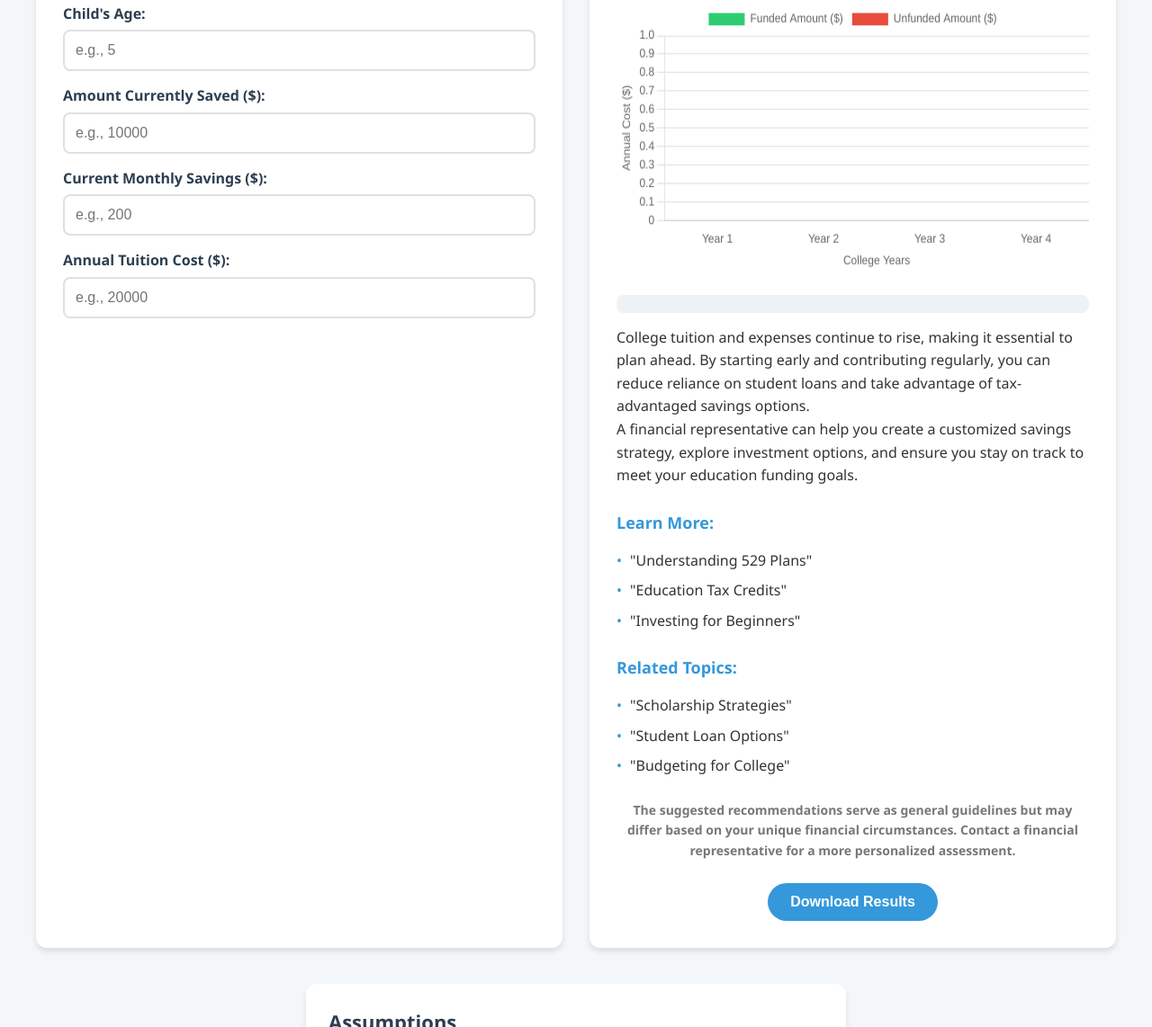
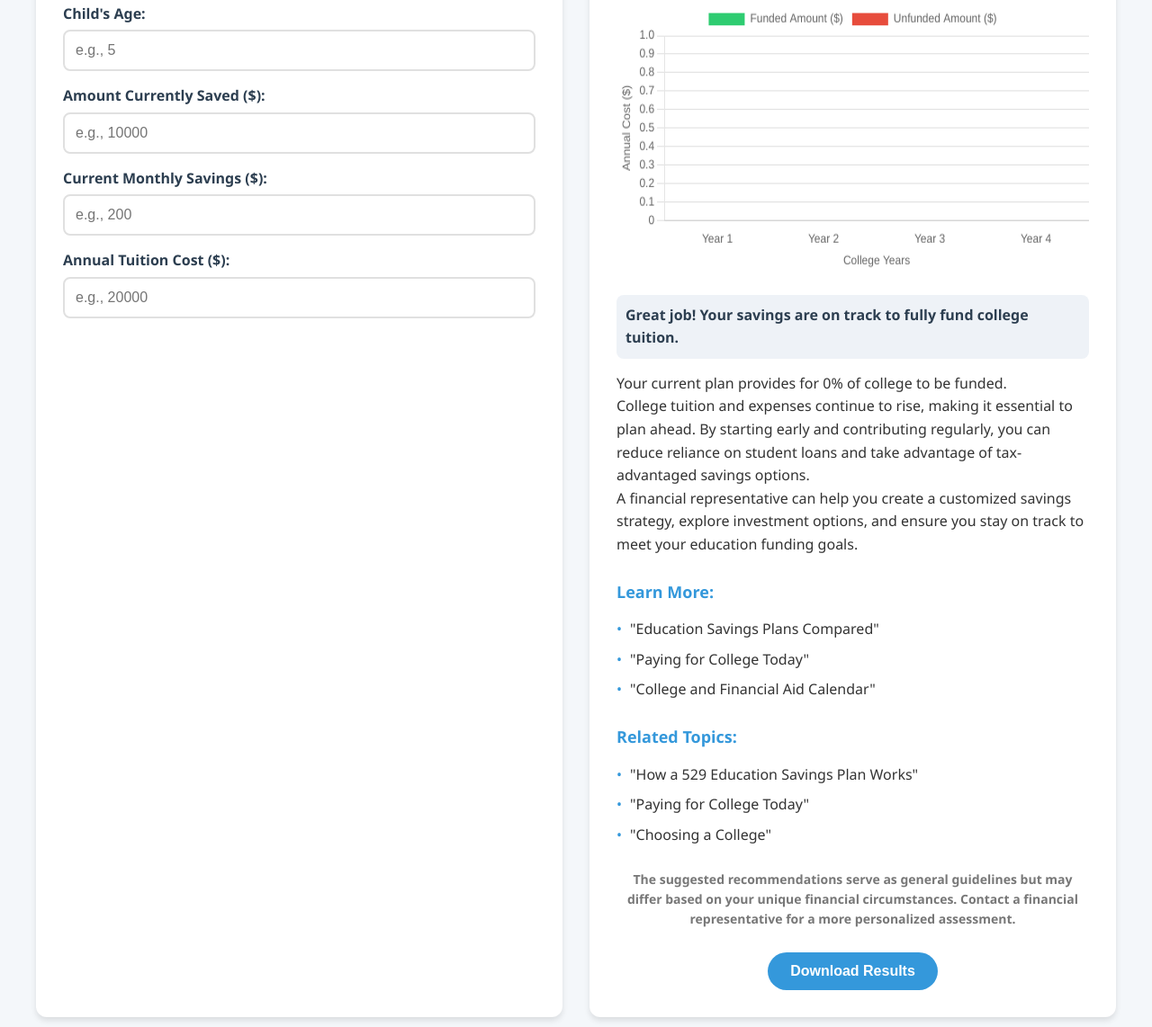
Before and after one commit to jasonmangold/question3, a plain HTML site: page index.html in a window 1280 px wide. Shown: the part 345-1487 px from the top of the page at 90% size. Drawn offline with nearby package versions, Linux system fonts and the light colour scheme.

Commit message:
Update index.html

```diff
--- a/index.html
+++ b/index.html
@@ -339,23 +339,15 @@
 
                 <div class="learn-more">
                     <h3>Learn More:</h3>
-                    <div class="report-list">
-                        <p>"Understanding 529 Plans"</p>
-                        <p>"Education Tax Credits"</p>
-                        <p>"Investing for Beginners"</p>
-                    </div>
+                    <div class="report-list" id="learnMoreReports"></div>
                 </div>
 
                 <div class="related-topics">
                     <h3>Related Topics:</h3>
-                    <div class="report-list">
-                        <p>"Scholarship Strategies"</p>
-                        <p>"Student Loan Options"</p>
-                        <p>"Budgeting for College"</p>
-                    </div>
+                    <div class="report-list" id="relatedTopicsReports"></div>
                 </div>
 
-                <p class="disclaimer">The suggested recommendations serve as general guidelines but may differ based on your unique financial circumstances.  Contact a financial representative for a more personalized assessment.</p>
+                <p class="disclaimer">The suggested recommendations serve as general guidelines but may differ based on your unique financial circumstances. Contact a financial representative for a more personalized assessment.</p>
                 <button class="download-button" onclick="downloadPDF()">Download Results</button>
             </div>
         </div>
@@ -379,6 +371,8 @@
         const resultMessage = document.getElementById('resultMessage');
         const fundingPercentage = document.getElementById('fundingPercentage');
         const chartCanvas = document.getElementById('fundingChart');
+        const learnMoreReports = document.getElementById('learnMoreReports');
+        const relatedTopicsReports = document.getElementById('relatedTopicsReports');
 
         const ctx = chartCanvas.getContext('2d');
         const fundingChart = new Chart(ctx, {
@@ -422,6 +416,60 @@
             }
         });
 
+        const allReports = [
+            "Planning for Kids Going to College",
+            "Choosing a College",
+            "College and Financial Aid Calendar",
+            "Paying for College Today",
+            "Ways to Pay for College",
+            "Education Savings Plans Compared",
+            "How a 529 Education Savings Plan Works",
+            "Saving for College",
+            "Ways to Save for College"
+        ];
+
+        function shuffleArray(array) {
+            for (let i = array.length - 1; i > 0; i--) {
+                const j = Math.floor(Math.random() * (i + 1));
+                [array[i], array[j]] = [array[j], array[i]];
+            }
+            return array;
+        }
+
+        function updateReports(childAge, percentageFunded) {
+            let availableReports = [...allReports];
+
+            // Filter reports based on rules
+            if (childAge > 15) {
+                availableReports = availableReports.filter(report =>
+                    !["Education Savings Plans Compared",
+                      "How a 529 Education Savings Plan Works",
+                      "Saving for College",
+                      "Ways to Save for College"].includes(report)
+                );
+            }
+
+            let filteredReports = [];
+            if (childAge >= 16) {
+                filteredReports.push("Planning for Kids Going to College");
+                if (percentageFunded <= 70) {
+                    filteredReports.push("College and Financial Aid Calendar");
+                    filteredReports.push("Paying for College Today");
+                }
+            }
+
+            // Remove filtered reports from availableReports to avoid duplicates
+            availableReports = availableReports.filter(report => !filteredReports.includes(report));
+
+            // Randomly select remaining reports
+            const randomReports = shuffleArray(availableReports).slice(0, 3 - filteredReports.length);
+            const learnMoreList = [...filteredReports, ...randomReports];
+
+            // Display reports
+            learnMoreReports.innerHTML = learnMoreList.map(report => `<p>"${report}"</p>`).join('');
+            relatedTopicsReports.innerHTML = shuffleArray(availableReports).slice(0, 3).map(report => `<p>"${report}"</p>`).join('');
+        }
+
         function updateChart() {
             const childAge = parseFloat(childAgeInput.value) || 0;
             const currentSavings = parseFloat(currentSavingsInput.value) || 0;
@@ -440,6 +488,7 @@
                 fundingChart.data.datasets[0].data = [0, 0, 0, 0];
                 fundingChart.data.datasets[1].data = [0, 0, 0, 0];
                 fundingChart.update();
+                updateReports(childAge, 0);
                 return;
             }
 
@@ -492,10 +541,13 @@ resultMessage.textContent = totalFunded >= totalTuitionNeeded ?
             // Update the advice text based on conditions
             const adviceText = document.querySelector('.results-text p:nth-child(3)');
             if (childAge >= 16 && percentageFunded < 70) {
-            adviceText.textContent = "With college approaching and current savings not covering the tuition costs, it may be time to explore student loan options to bridge the gap. Consider researching federal and private loans to supplement your funding strategy.";
+                adviceText.textContent = "With college approaching and current savings covering less than 70% of costs, it may be time to explore student loan options to bridge the gap. Consider researching federal and private loans to supplement your funding strategy.";
             } else {
                 adviceText.textContent = "College tuition and expenses continue to rise, making it essential to plan ahead. By starting early and contributing regularly, you can reduce reliance on student loans and take advantage of tax-advantaged savings options.";
             }
+
+            // Update reports
+            updateReports(childAge, percentageFunded);
 
             window.currentResults = {
                 childAge, currentSavings, monthlySavings, annualTuition,
@@ -539,7 +591,7 @@ resultMessage.textContent = totalFunded >= totalTuitionNeeded ?
                     <p><strong>School Starts:</strong> Age 18</p>
                     <p><strong>Duration:</strong> 4 Years</p>
                 </div>
-            <p class="pdf-disclaimer">The suggested recommendations serve as general guidelines but may differ based on your unique financial circumstances.  Contact a financial representative for a more personalized assessment.</p>
+                <p class="pdf-disclaimer">The suggested recommendations serve as general guidelines but may differ based on your unique financial circumstances. Contact a financial representative for a more personalized assessment.</p>
             `;
 
             const opt = {
@@ -556,6 +608,9 @@ resultMessage.textContent = totalFunded >= totalTuitionNeeded ?
         [childAgeInput, currentSavingsInput, monthlySavingsInput, annualTuitionInput].forEach(input => {
             input.addEventListener('input', updateChart);
         });
+
+        // Initial call to display reports
+        updateChart();
     </script>
 </body>
 </html>
```
Lines whose indentation alone changed are shown as unchanged.
